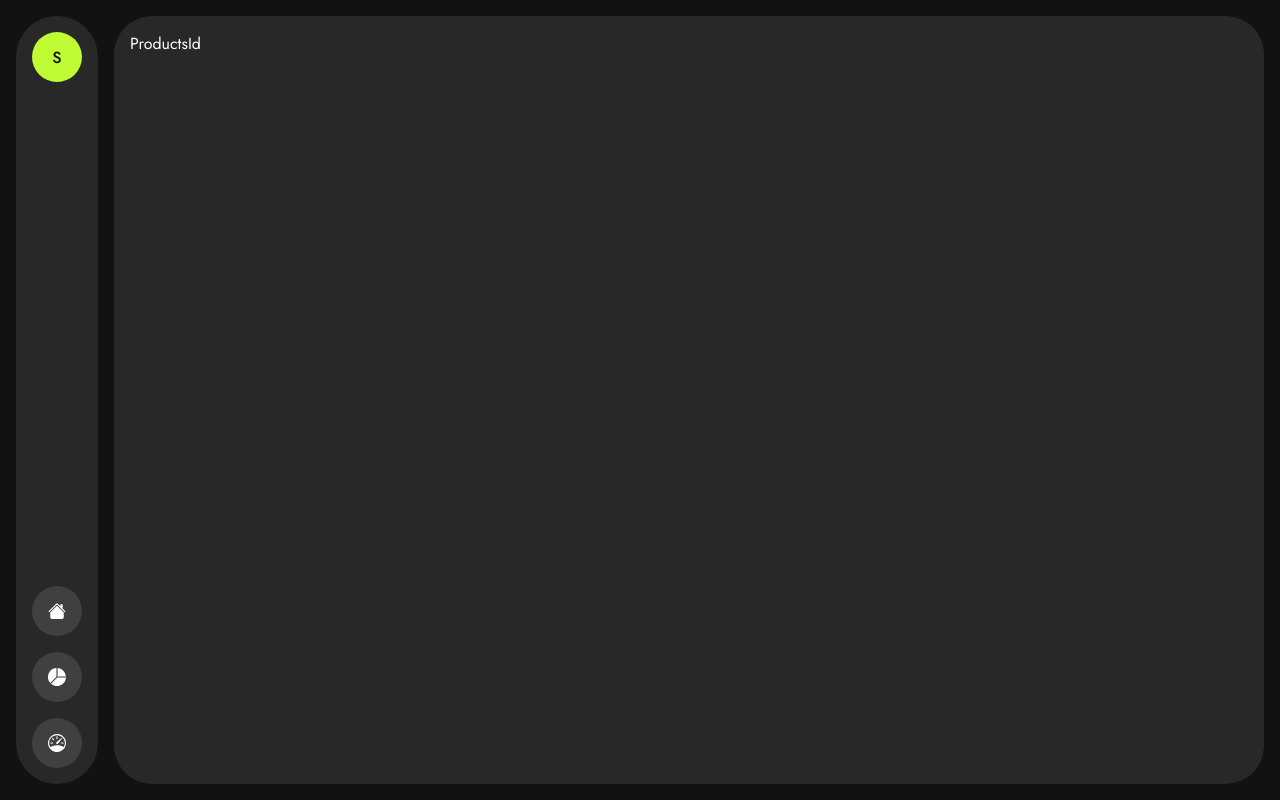
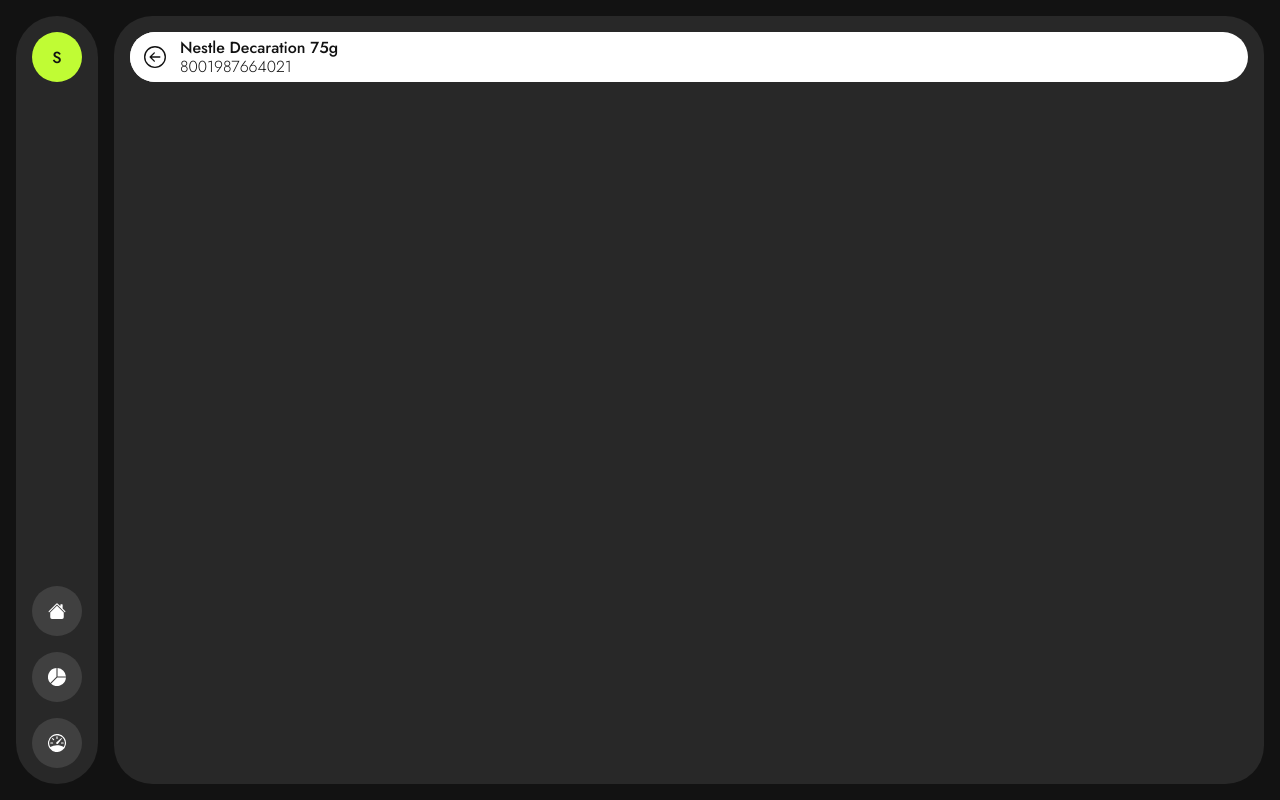
Before and after one commit to spandin/clean-shelving, a React (Vite) app: page /products/productId in a window 1280 px wide. Built offline with nearby package versions, Linux system fonts and the light colour scheme.

Commit message:
working on the layout

```diff
--- /dev/null
+++ b/src/components/common/_index.scss
@@ -0,0 +1,16 @@
+@import "../../scss/variables.scss";
+
+.button-back {
+  display: flex;
+  flex-direction: column;
+  justify-content: center;
+  min-width: 50px;
+  min-height: 50px;
+  max-width: 50px;
+  max-height: 50px;
+  border-radius: 50%;
+  background-color: $white;
+  & > svg {
+    font-size: 22px;
+  }
+}
--- /dev/null
+++ b/src/components/common/button-back.tsx
@@ -0,0 +1,14 @@
+import "./_index.scss";
+
+import { useNavigate } from "react-router-dom";
+
+import { BsArrowLeftCircle } from "react-icons/bs";
+
+export default function ButtonBack() {
+  const navigate = useNavigate();
+  return (
+    <button className="button-back" onClick={() => navigate(-1)}>
+      <BsArrowLeftCircle />
+    </button>
+  );
+}
--- /dev/null
+++ b/src/routes/products/_products-id.scss
@@ -0,0 +1,27 @@
+@import "../../scss/variables.scss";
+
+.products-id {
+  &__header {
+    display: flex;
+    flex-direction: row;
+    align-items: center;
+    min-height: 50px;
+    border-radius: 50px;
+    background-color: $white;
+    color: $primary-color;
+    &__informer {
+      display: flex;
+      flex-direction: column;
+      align-items: flex-start;
+      font-size: 16px;
+      line-height: 1.2rem;
+      :first-child {
+        font-weight: 500;
+      }
+      :last-child {
+        text-wrap: nowrap;
+        font-weight: 300;
+      }
+    }
+  }
+}
--- a/src/routes/products/products-id.tsx
+++ b/src/routes/products/products-id.tsx
@@ -1,3 +1,17 @@
+import "./_products-id.scss";
+
+import ButtonBack from "../../components/common/button-back";
+
 export default function ProductsId() {
-  return <>ProductsId</>;
+  return (
+    <div className="products-id">
+      <div className="products-id__header">
+        <ButtonBack />
+        <div className="products-id__header__informer">
+          <span>Nestle Decaration 75g</span>
+          <span>8001987664021</span>
+        </div>
+      </div>
+    </div>
+  );
 }
```
